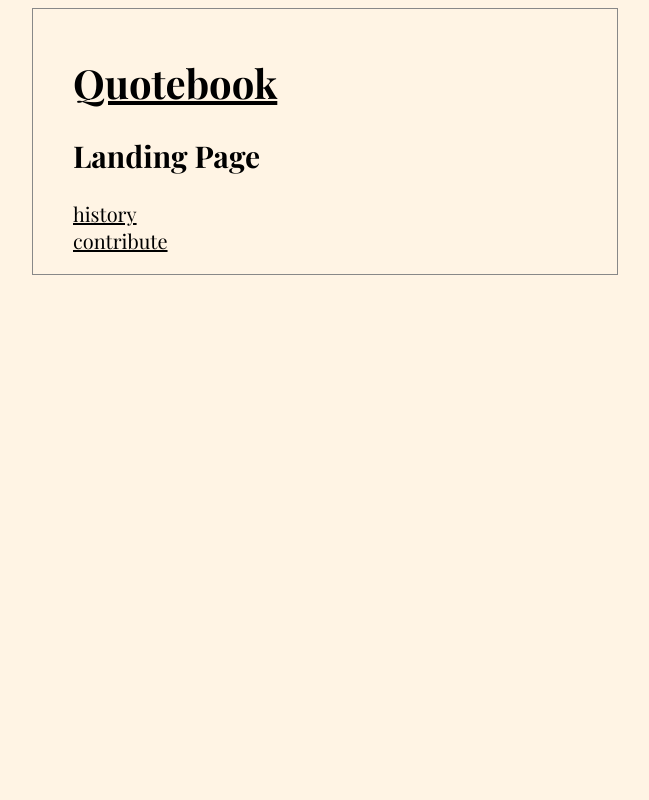
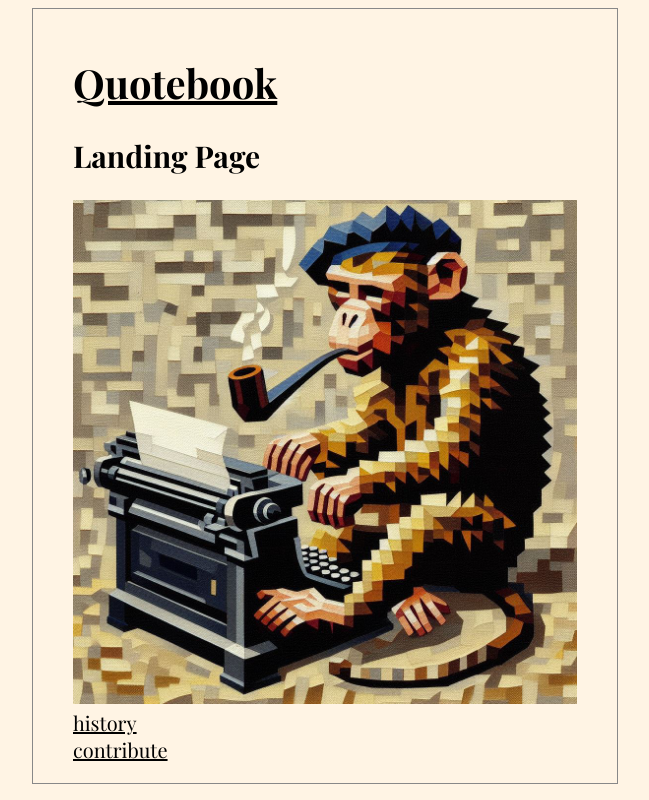
Before and after one commit to amminer/cloud-final-quotebook, a Flask app: page / in a window 1280 px wide. Shown: the whole page, without its empty margins (315-964 px from the left). Run offline with Flask 3, Linux system fonts and the light colour scheme.

Commit message:
a little pizzaz

```diff
--- a/hw4/static/style.css
+++ b/hw4/static/style.css
@@ -30,6 +30,10 @@ a, h1, h2 {
 .error {
     color: #f24;
     font-weight: bold;
+}
+
+.image {
+  width: 100%;
 }
 
 
--- a/hw4/templates/index.html
+++ b/hw4/templates/index.html
@@ -1,6 +1,7 @@
 {% extends "layout.html" %}
 {% block content %}
     <h2>Landing Page</h2>
+    <img class=image src='static/images/monkey.jpeg'></img>
     {% for route in other_routes.keys() %}
         <a class=route href="{{ other_routes[route] }}">
 	        {{ route }}
```
Also changed, not shown: hw4/static/images/monkey.jpeg (added), 1 other file.
